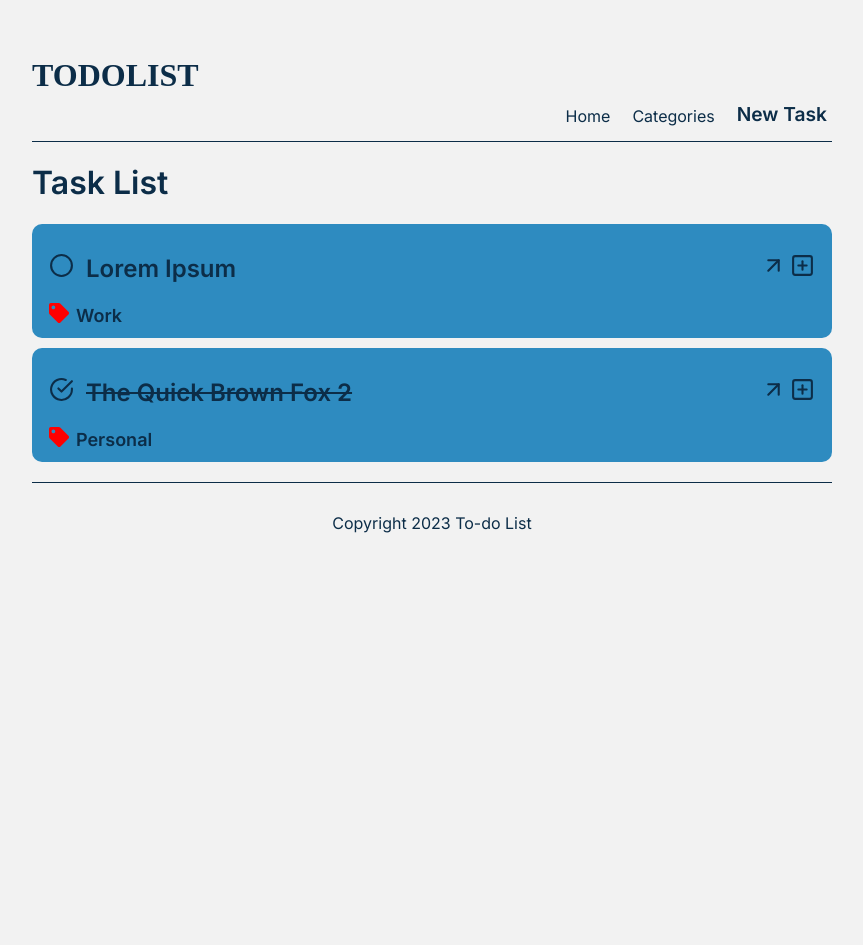
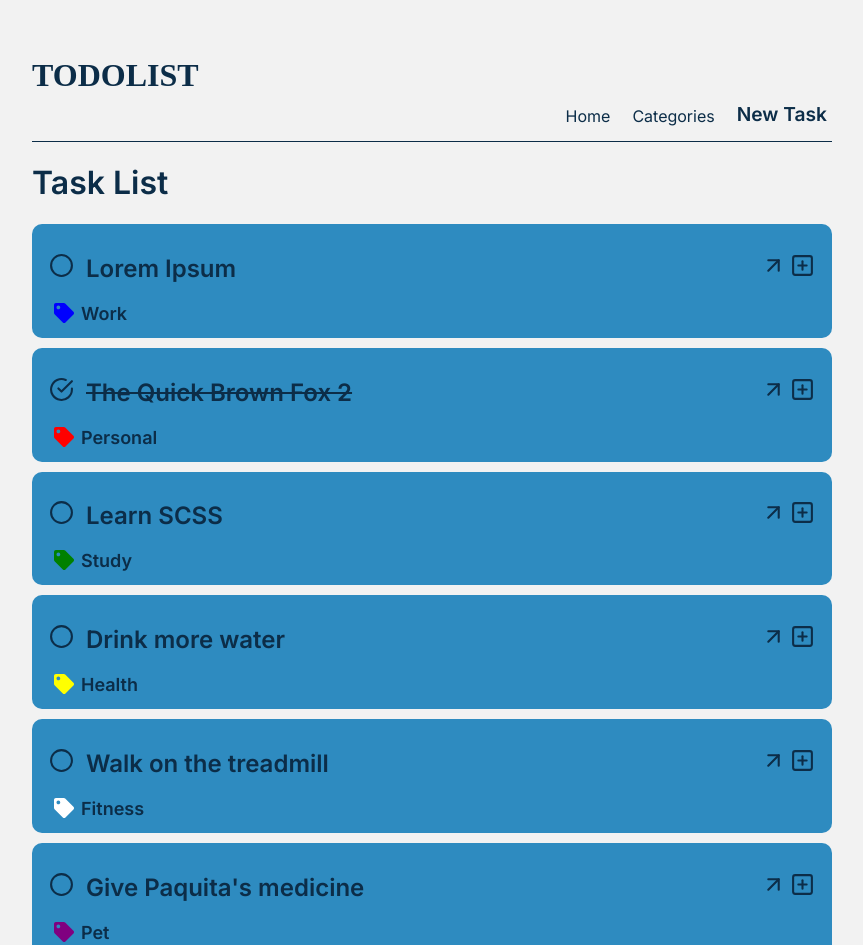
Before and after one commit to ViniciusBSilva/todo-list, a Next.js app: page / in a window 1280 px wide. Shown: the top 945 px of the page, without its empty margins (208-1071 px from the left). Before the commit the page ends 800 px from the top, so only its background shows below. Built offline with nearby package versions, Linux system fonts and the light colour scheme; data requests are answered from the project's data file; a web font is replaced by a local one.

Commit message:
Display categories with colors on TaskList Page

```diff
--- /dev/null
+++ b/components/Category.js
@@ -0,0 +1,46 @@
+import { useState, useEffect } from 'react';
+import Icon from './Icon';
+
+import { FaTag } from "react-icons/fa";
+
+import styles from '../styles/Category.module.css'
+
+const Category = ({ name }) => {
+
+    const [category, setCategory] = useState({});
+
+    useEffect(() => {
+
+        fetch(`http://localhost:3000/api/categories?name=${name}`)
+            .then(res => res.json())
+            .then(jsonData => {
+
+                console.log("jsonData[0]", jsonData[0]);
+                setCategory(jsonData[0])
+            });
+
+    }, [])
+    console.log("category", category);
+    console.log("category.color", category.color);
+    return (
+        category &&
+        <div className={styles.category}>
+            <div className={styles.icon}>
+                <Icon
+                    style={{
+                        fontSize: '20px',
+                        color: category.color,
+                    }}
+                >
+                    <FaTag />
+                </Icon>
+            </div>
+
+            <div className={styles.name}>
+                {name}
+            </div>
+        </div>
+    );
+}
+
+export default Category;
--- a/components/Task.js
+++ b/components/Task.js
@@ -9,13 +9,11 @@ import { FiArrowUpRight } from "react-icons/fi";
 import { FiCircle } from "react-icons/fi";
 import { FiCheckCircle } from "react-icons/fi";
 
-import { FaTag } from "react-icons/fa";
-
 import styles from '../styles/Task.module.css'
 
-import Icon from './Icon';
 import ClickableIcon from './ClickableIcon';
 import TaskDetails from './TaskDetails';
+import Category from './Category';
 
 const Task = ({ taskData }) => {
 
@@ -81,18 +79,9 @@ const Task = ({ taskData }) => {
                 <div className={styles.line}>
 
                     <div className={styles.lineBegin}>
-                        <Icon
-                            style={{
-                                fontSize: '20px',
-                                color: 'red'
-                            }}
-                        >
-                            <FaTag />
-                        </Icon>
-                    </div>
-
-                    <div className={styles.category}>
-                        {taskData.category}
+                        <Category
+                            name={taskData.category}
+                        />
                     </div>
 
                 </div>
--- a/data/db.json
+++ b/data/db.json
@@ -21,6 +21,61 @@
       "createdAt": "2023-04-22",
       "createdBy": "Vinicius 2",
       "changedAt": "2023-05-07"
+    },
+    {
+      "title": "Learn SCSS",
+      "description": "Learn how to create a dark mode",
+      "completed": false,
+      "category": "Study",
+      "dueDate": "2023-06-09",
+      "createdAt": "2023-05-28",
+      "createdBy": "Vinicius",
+      "changedAt": "2023-05-28",
+      "id": 3
+    },
+    {
+      "title": "Drink more water",
+      "description": "",
+      "completed": false,
+      "category": "Health",
+      "dueDate": "2023-12-31",
+      "createdAt": "2023-05-28",
+      "createdBy": "Vinicius",
+      "changedAt": "2023-05-28",
+      "id": 4
+    },
+    {
+      "title": "Walk on the treadmill",
+      "description": "At least 1hr per day",
+      "completed": false,
+      "category": "Fitness",
+      "dueDate": "2023-06-30",
+      "createdAt": "2023-05-28",
+      "createdBy": "Vinicius",
+      "changedAt": "2023-05-28",
+      "id": 5
+    },
+    {
+      "title": "Give Paquita's medicine ",
+      "description": "",
+      "completed": false,
+      "category": "Pet",
+      "dueDate": "2023-05-31",
+      "createdAt": "2023-05-28",
+      "createdBy": "Vinicius",
+      "changedAt": "2023-05-28",
+      "id": 6
+    },
+    {
+      "title": "Think of new programming projects",
+      "description": "",
+      "completed": false,
+      "category": "Projects",
+      "dueDate": "2023-06-10",
+      "createdAt": "2023-05-28",
+      "createdBy": "Vinicius",
+      "changedAt": "2023-05-28",
+      "id": 7
     }
   ],
   "categories": [
@@ -43,6 +98,21 @@
       "name": "Health",
       "color": "yellow",
       "id": 4
+    },
+    {
+      "name": "Fitness",
+      "color": "white",
+      "id": 5
+    },
+    {
+      "name": "Pet",
+      "color": "purple",
+      "id": 6
+    },
+    {
+      "name": "Projects",
+      "color": "#ff00dd",
+      "id": 7
     }
   ]
 }
--- /dev/null
+++ b/pages/api/categories.js
@@ -0,0 +1,39 @@
+const handler = async (req, res) => {
+
+    let uri = 'http://localhost:8000/categories';
+
+    // Get query data and check if ID was provided
+    // If ID was provided, search for specifc ID
+    // If ID wasn't provided check for "name"
+    // If "name" was provided, use it for the search
+    const { id } = req.query;
+    const { name } = req.query;
+
+    if (id) {
+        uri += `/${id}`;
+    } else {
+        if (name) {
+            uri += `?name=${name}`;
+        }
+    }
+
+    try {
+
+        let response;
+
+        if (req.method === "GET") {
+            response = await fetch(uri);
+        }
+
+
+        const data = await response.json();
+        res.status(200).json(data);
+
+    } catch (error) {
+        console.log(error);
+        res.status(500).json({ error: 'Server error' });
+    }
+
+}
+
+export default handler;
--- a/pages/api/tasks.js
+++ b/pages/api/tasks.js
@@ -10,7 +10,9 @@ const handler = async (req, res) => {
   }
 
   try {
+
     let response;
+
     if (req.method === "GET") {
       response = await fetch(uri);
     } else if (req.method === "POST" || req.method === "PUT" || req.method === "PATCH") {
@@ -27,6 +29,7 @@ const handler = async (req, res) => {
 
     const data = await response.json();
     res.status(200).json(data);
+
   } catch (error) {
     console.error(error);
     res.status(500).json({ error: 'Server error' });
--- /dev/null
+++ b/styles/Category.module.css
@@ -0,0 +1,13 @@
+.category {
+    display: flex;
+}
+
+.icon {
+    margin-right: 5px;
+    margin-left: 5px;
+}
+
+.name {
+    font-size: 18px;
+    font-weight: bold;
+}
--- a/styles/Task.module.css
+++ b/styles/Task.module.css
@@ -30,8 +30,3 @@
 .completedTitle {
     text-decoration: line-through;
 }
-
-.category {
-    font-size: 18px;
-    font-weight: bold;
-}
```
